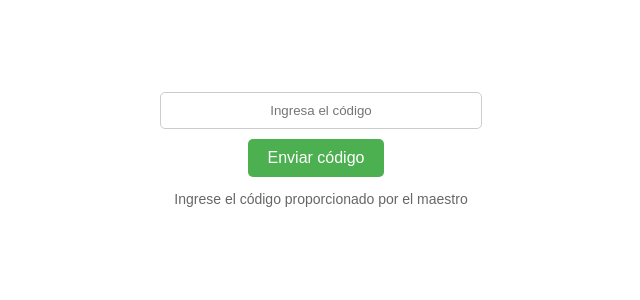
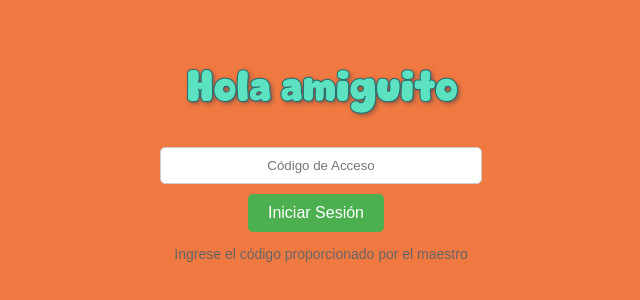
Before and after one commit to ghettsebuu/DinoHouse, a React (Vite) app: page /LoginEstudiante in a window 1280 px wide. Shown: the part 244-544 px from the top of the page, without its empty margins (319-959 px from the left). Built offline with nearby package versions, Linux system fonts and the light colour scheme; no server answers; the HTML template or start-up script is replaced by a standard one.

Commit message:
login estudiantes y juego lv1

```diff
--- a/src/components/Login/LoginEstudiante.jsx
+++ b/src/components/Login/LoginEstudiante.jsx
@@ -1,15 +1,47 @@
-// Componente LoginEstudiante
-import React from 'react';
+import React, { useState } from 'react';
 import './login.css'; // Archivo CSS para estilos personalizados
+import { collection, query, where, getDocs } from 'firebase/firestore'; // Importa métodos necesarios de Firestore
+import { db } from '../../Firebase/firebaseConfig'; // Importa la instancia de Firestore
+import { useNavigate } from 'react-router-dom'; // Importa useNavigate desde React Router
 
 const LoginEstudiante = () => {
+    const [codigoAcceso, setCodigoAcceso] = useState('');
+    const [error, setError] = useState('');
+    const navigate = useNavigate(); // Obtiene la función navigate para cambiar la ruta
+
+    const handleLogin = async () => {
+        try {
+            console.log('Intentando iniciar sesión...');
+            console.log('Código de acceso:', codigoAcceso);
+
+            // Consultar Firestore para verificar si el código de acceso es válido
+            const studentsRef = collection(db, 'Estudiantes');
+            const q = query(studentsRef, where('CodigoAcceso', '==', codigoAcceso));
+            const querySnapshot = await getDocs(q);
+
+            if (querySnapshot.empty) {
+                setError('Código de acceso no válido');
+                console.log('Error: Código de acceso no válido');
+                return;
+            }
+
+            // Inicio de sesión exitoso, redirigir al usuario a la página PanelPlay
+            navigate('/PanelPlay');
+        } catch (error) {
+            setError('Error al iniciar sesión');
+            console.error('Error al iniciar sesión:', error);
+        }
+    };
+
     return (
-      <div className="login-estudiante-container">
-        <input type="text" placeholder="Ingresa el código" />
-        <button className="submit-code-button">Enviar código</button>
-        <p className="info-text">Ingrese el código proporcionado por el maestro</p>
-      </div>
+        <div className="login-estudiante-container">
+            <h2>Hola amiguito</h2>
+            <input type="text" placeholder="Código de Acceso" value={codigoAcceso} onChange={(e) => setCodigoAcceso(e.target.value)} />
+            <button className="submit-code-button" onClick={handleLogin}>Iniciar Sesión</button>
+            {error && <p className="error">{error}</p>}
+            <p className="info-text">Ingrese el código proporcionado por el maestro</p>
+        </div>
     );
-  };
+};
 
-  export default LoginEstudiante ;
+export default LoginEstudiante;
--- a/src/components/Login/login.css
+++ b/src/components/Login/login.css
@@ -13,7 +13,7 @@ body {
     justify-content: space-evenly;
     align-items: center;
     height: 100vh;
-    background-color: #e9a15e;
+    background-color: #ecb679;
   }
 
   /* Estilos para los botones de selección */
@@ -61,6 +61,15 @@ body {
     height: 100vh;
     background-color: #5ebde9;
   }
+
+  .login-estudiante-container {
+    display: flex;
+    justify-content: center;
+    align-items: center;
+    height: 100vh;
+    background-color: #f07841;
+  }
+
 
   /* Estilos para el botón de inicio de sesión con Google */
 .google-login-button {
--- a/src/components/PanelPlay/PanelPlay.jsx
+++ b/src/components/PanelPlay/PanelPlay.jsx
@@ -1,21 +1,40 @@
 // Dashboard.js (Componente principal)
-import React from 'react';
+import React, { useState, useEffect } from 'react';
 import SidebarComponent from './Sidebar';
 import SceneComponent from './Scene';
+import { db } from '../../Firebase/firebaseConfig'; // Importa la instancia de Firestore
+import { collection, getDocs } from 'firebase/firestore'; // Asegúrate de importar getDocs
+
 import './PanelPlay.css';
-import { DndProvider } from 'react-dnd';
-import { HTML5Backend } from 'react-dnd-html5-backend';
 
 const PanelPlay = () => {
+  const [studentName, setStudentName] = useState('');
+
+  useEffect(() => {
+    const fetchStudentName = async () => {
+      try {
+        const querySnapshot = await getDocs(collection(db, 'Estudiantes'));
+        querySnapshot.forEach((doc) => {
+          const studentData = doc.data();
+          // Suponiendo que el nombre del estudiante está en el campo 'Nombre'
+          setStudentName(studentData.Nombre);
+        });
+      } catch (error) {
+        console.error('Error al obtener nombre del estudiante:', error);
+      }
+    };
+
+    fetchStudentName();
+  }, []); // El segundo argumento [] asegura que el efecto se ejecute solo una vez al montar el componente
+
   return (
     <div className="dashboard">
       <SidebarComponent
         avatar="url_del_avatar"
-        username="Getsemani"
+        Nombre={studentName}
         level={1}
       />
       <SceneComponent />
-
     </div>
   );
 };
--- a/src/components/PanelPlay/Sidebar.jsx
+++ b/src/components/PanelPlay/Sidebar.jsx
@@ -4,14 +4,14 @@ import HomeButtonComponent from './ButtonHome'; // Ajusta la ruta según la ubic
 import BackButtonComponent from './ButtonBack';
 import './PanelPlay.css';
 
-const SidebarComponent = ({ avatar, username, level}) => {
+const SidebarComponent = ({ avatar, Nombre, level}) => {
   return (
     <div className="sidebar">
       <div className="avatar-card">
         <img src={avatar} alt="Avatar" className="avatar" />
         <div className="user-info">
           <div className="username-container">
-            <p>{username}</p>
+            <p>{Nombre}</p>
           </div>
           <div className="level-container">
             <p>Nivel: {level}</p>
--- a/src/routers/routes.jsx
+++ b/src/routers/routes.jsx
@@ -24,9 +24,9 @@ export function Rutas(){
             <Route path="/SelectLogin" element={<SelectLogin />} />
             <Route path="/LoginMaestro" element={<LoginMaestro />} />
             <Route path="/LoginEstudiante" element={<LoginEstudiante />} />
-            <Route path="/PanelPlay" element={ <ProtectorRuta>
+            <Route path="/PanelPlay" element={
                 <PanelPlay/>
-            </ProtectorRuta> } />
+             } />
             <Route path="/PanelM" element={<RequireAuth>
                 <PanelM />
             </RequireAuth>} />
```
Also changed, not shown: src/components/PanelMaestros/Gestion/AddStudentModal.jsx (line endings or trailing spaces), src/components/PanelMaestros/Gestion/StudentTable.jsx (line endings or trailing spaces), src/routers/ProtectorRuta.jsx (line endings or trailing spaces).
